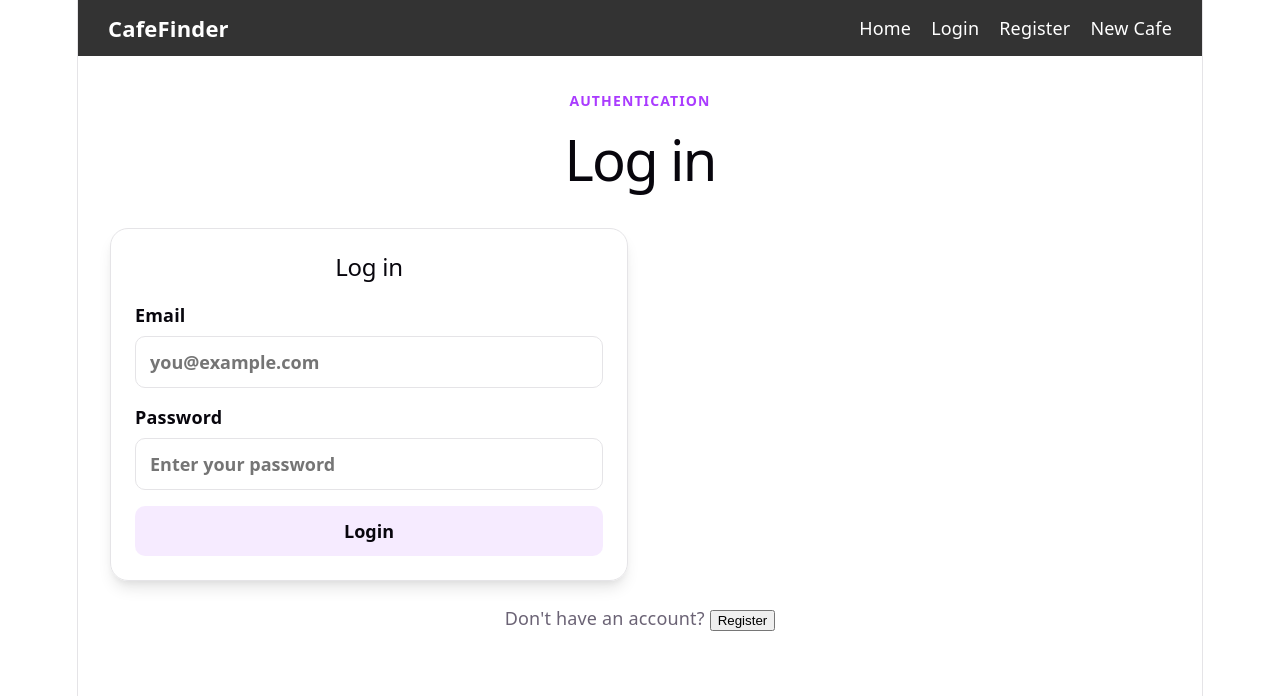
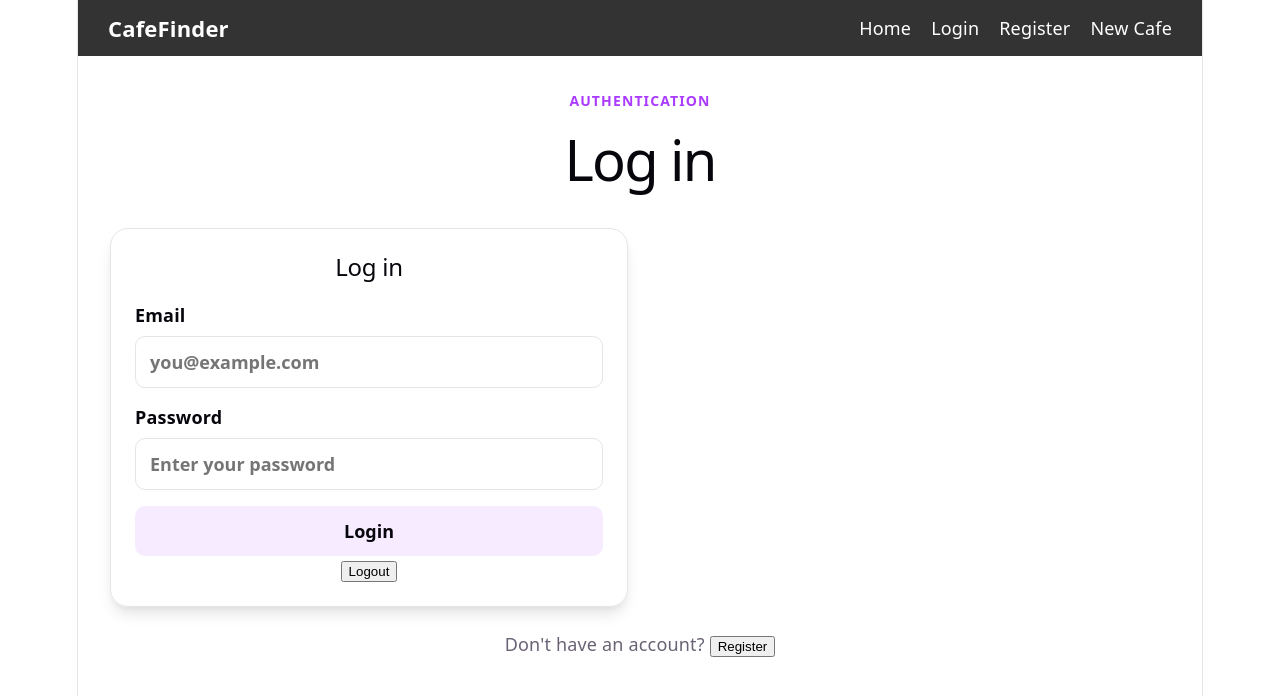
Before and after one commit to katag1001/cafe-app, a React (Vite) app: page /login in a window 1280 px wide. Shown: the top 696 px of the page. Built offline with nearby package versions, Linux system fonts and the light colour scheme.

Commit message:
Need to be logged in to add a cafe

```diff
--- a/src/App.jsx
+++ b/src/App.jsx
@@ -3,7 +3,7 @@ import './App.css'
 
 import Header from './components/general/Header'
 import Homepage from './pages/Homepage'
-import Login from './pages/Login'
+import LoginPage  from './pages/LoginPage'
 import Register from './pages/Register'
 import NewCafe from './pages/NewCafe'
 
@@ -14,7 +14,7 @@ function App() {
 
       <Routes>
         <Route path="/*" element={<Homepage />} />
-        <Route path="/login" element={<Login />} />
+        <Route path="/login" element={<LoginPage />} />
         <Route path="/register" element={<Register />} />
         <Route path="/newcafe" element={<NewCafe />} />
       </Routes>
--- a/src/components/cafes/add_cafes/AddCafe.jsx
+++ b/src/components/cafes/add_cafes/AddCafe.jsx
@@ -15,6 +15,9 @@ const AddCafe = () => {
 
   const [message, setMessage] = useState("");
   const [loading, setLoading] = useState(false);
+
+  // Check whether the user is logged in.
+  const token = getSessionToken();
 
   const handleChange = (e) => {
     const { name, value } = e.target;
@@ -85,6 +88,19 @@ const AddCafe = () => {
       setLoading(false);
     }
   };
+
+  // If the user is not logged in, don't display the form.
+  if (!token) {
+    return (
+      <div className="add-cafe">
+        <p className="message">
+          Please{" "}
+          <a href="/login">log in</a>{" "}
+          to add a cafe
+        </p>
+      </div>
+    );
+  }
 
   return (
     <div className="add-cafe">
--- a/src/components/login/Login.jsx
+++ b/src/components/login/Login.jsx
@@ -1,7 +1,7 @@
 import { useState } from 'react'
 import { setAuthState } from './authCache'
 
-export default function Login({ onLoginSuccess }) {
+export default function Login({ onLoginSuccess, onLogout }) {
   const [form, setForm] = useState({
     email: '',
     password: '',
@@ -52,14 +52,16 @@ export default function Login({ onLoginSuccess }) {
       if (!response.ok) {
         throw new Error(data.message || 'Login failed.')
       }
+
       console.log('LOGIN RESPONSE:', data)
+
       // Save the JWT and user information to localStorage.
       setAuthState(true, data.token, data.user)
 
       console.log(
-  'LOCAL STORAGE AFTER LOGIN:',
-  window.localStorage.getItem('auth_session'),
-)
+        'LOCAL STORAGE AFTER LOGIN:',
+        window.localStorage.getItem('auth_session'),
+      )
 
       // Clear the form after successful login.
       setForm({
@@ -76,6 +78,17 @@ export default function Login({ onLoginSuccess }) {
     } finally {
       setIsLoading(false)
     }
+  }
+
+  const handleLogout = () => {
+    // Clear authentication state.
+    setAuthState(false, null, null)
+
+    setMessage('')
+    setError('')
+
+    // Tell the parent component that logout succeeded.
+    onLogout?.()
   }
 
   return (
@@ -123,6 +136,10 @@ export default function Login({ onLoginSuccess }) {
       {error ? (
         <p className="error-message">{error}</p>
       ) : null}
+
+      <button type="button" onClick={handleLogout}>
+        Logout
+      </button>
     </section>
   )
 }
--- a/src/pages/Login.jsx
+++ b/src/pages/LoginPage.jsx
@@ -2,7 +2,7 @@ import { useState } from 'react'
 import { useNavigate } from 'react-router-dom'
 import LoginForm from '../components/login/Login'
 
-function Login() {
+function LoginPage() {
   const navigate = useNavigate()
   const [error, setError] = useState('')
 
@@ -40,4 +40,4 @@ function Login() {
   )
 }
 
-export default Login
+export default LoginPage
```
